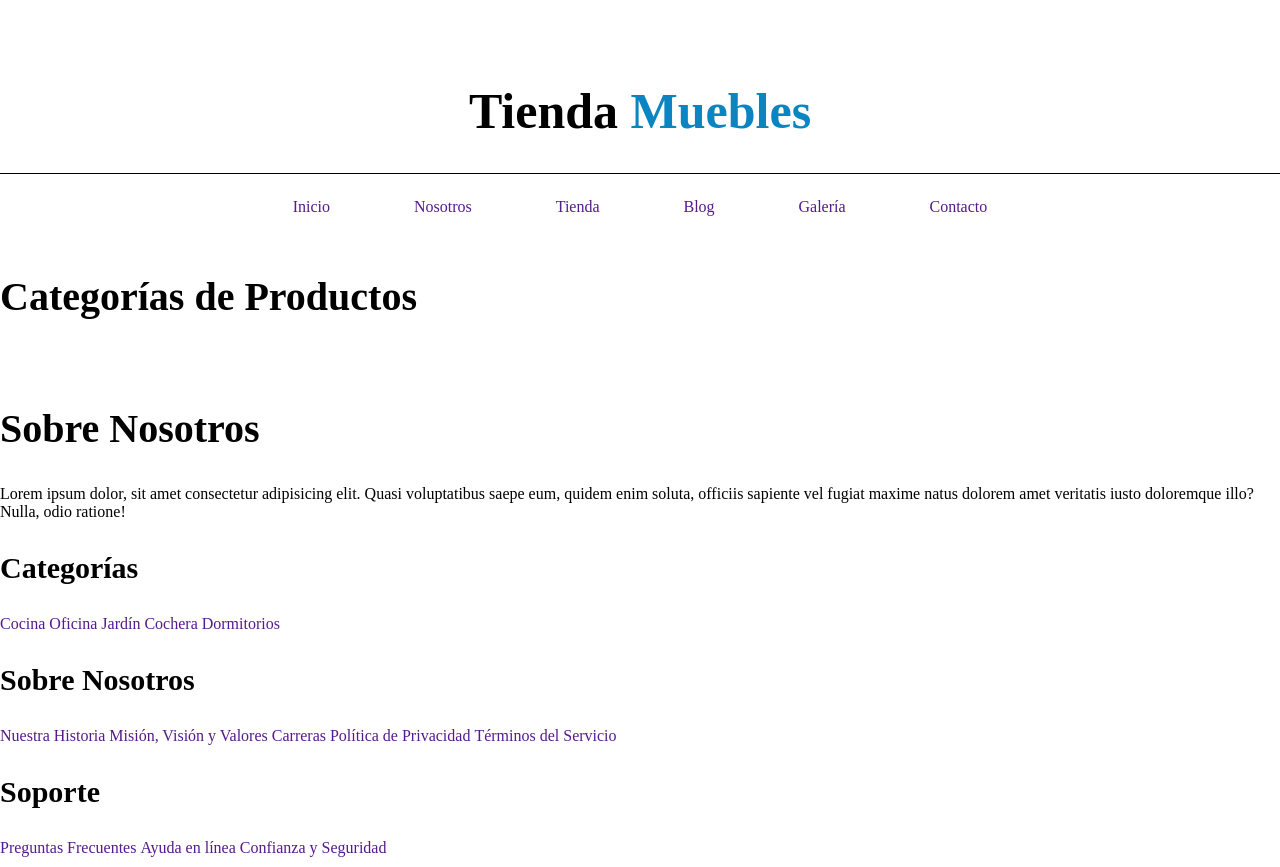
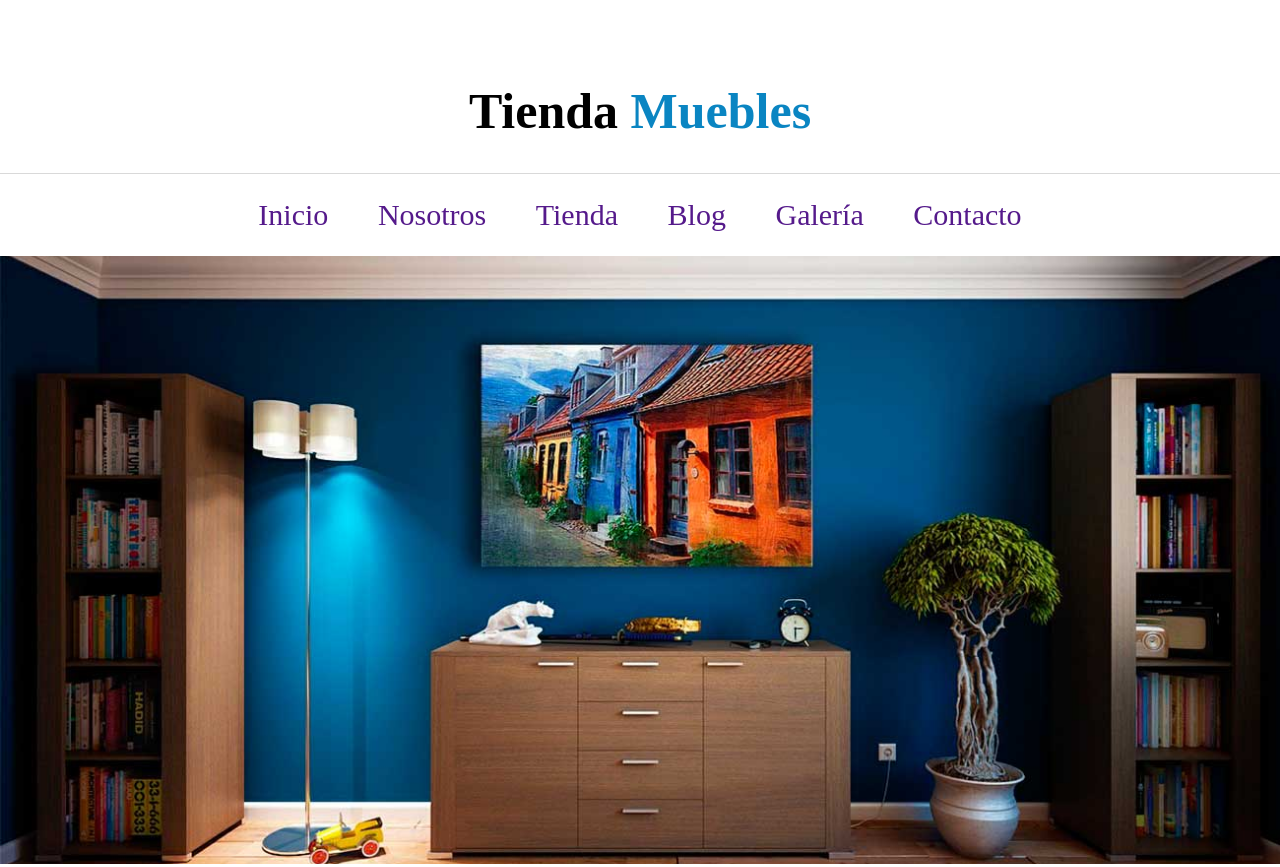
Before and after one commit to saezslim/vanilla-ecommerce-1, a plain HTML site: page index.html in a window 1280 px wide. Shown: the top 867 px of the page. Drawn offline with Linux system fonts and the light colour scheme.

Commit message:
feat(style): Structure and style updated.

```diff
--- a/css/global.css
+++ b/css/global.css
@@ -7,6 +7,7 @@ html, body { margin: 0; padding: 0;}
   --clr-dark-green: hsl(100 40% 40%);
   --clr-black: hsl(0 0% 0%);
   --clr-white: hsl(0 100% 100%);
+  --clr-grey: hsl(0 0% 85%);
 
   --font-size-nr: 1rem;
   --font-size-md: 1.875rem;
@@ -37,3 +38,7 @@ a{font-size: var(--font-size-nr, 1rem); text-decoration: none;}
   width: 70%;
   max-width: 1400px;
 }
+
+.nav-link{
+  font-size: var(--font-size-md);
+}
--- /dev/null
+++ b/css/index.css
@@ -0,0 +1,7 @@
+.hero{
+  width: 100%;
+  background: no-repeat url('../img/principal.jpg');
+  background-size: cover;
+  background-position: center;
+  height: 38rem;
+}
--- a/css/nav-primary.css
+++ b/css/nav-primary.css
@@ -1,9 +1,8 @@
 .nav-primary-container{
-  border-top: 1px solid var(--clr-black);
+  border-top: 1px solid var(--clr-grey);
   padding: 1.5em;
 }
 
 .nav-primary{
-  width: 70%;
   justify-content: space-evenly;
 }
--- a/index.html
+++ b/index.html
@@ -8,13 +8,14 @@
   <link rel="stylesheet" href="./css/global.css">
   <link rel="stylesheet" href="./css/header.css">
   <link rel="stylesheet" href="./css/nav-primary.css">
+  <link rel="stylesheet" href="/css/index.css">
 </head>
 <body>
   <header class="row header">
     <h1 class="header__h1">Tienda <span class="header__span">Muebles</span></h1>
   </header>
   <div class="row nav-primary-container">
-    <nav class="row nav-primary">
+    <nav class="row container nav-primary">
       <a href="" class="nav-link nav-primary__link">Inicio</a>
       <a href="" class="nav-link nav-primary__link">Nosotros</a>
       <a href="" class="nav-link nav-primary__link">Tienda</a>
@@ -23,7 +24,7 @@
       <a href="" class="nav-link nav-primary__link">Contacto</a>
     </nav>
   </div>
-  <div></div>
+  <div class="hero"></div>
   <section>
     <h2>Categorías de Productos</h2>
     <div></div>
```
